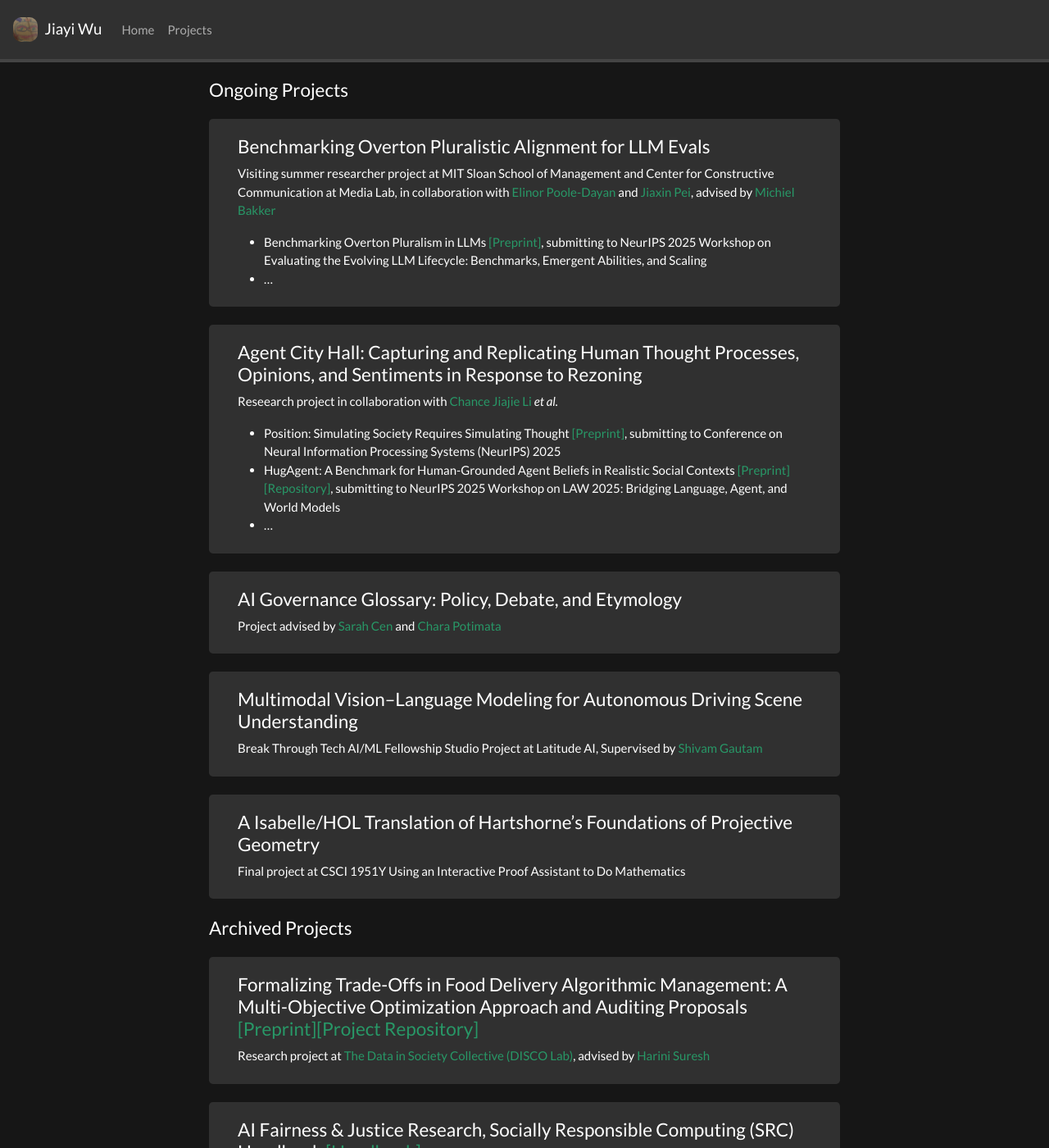
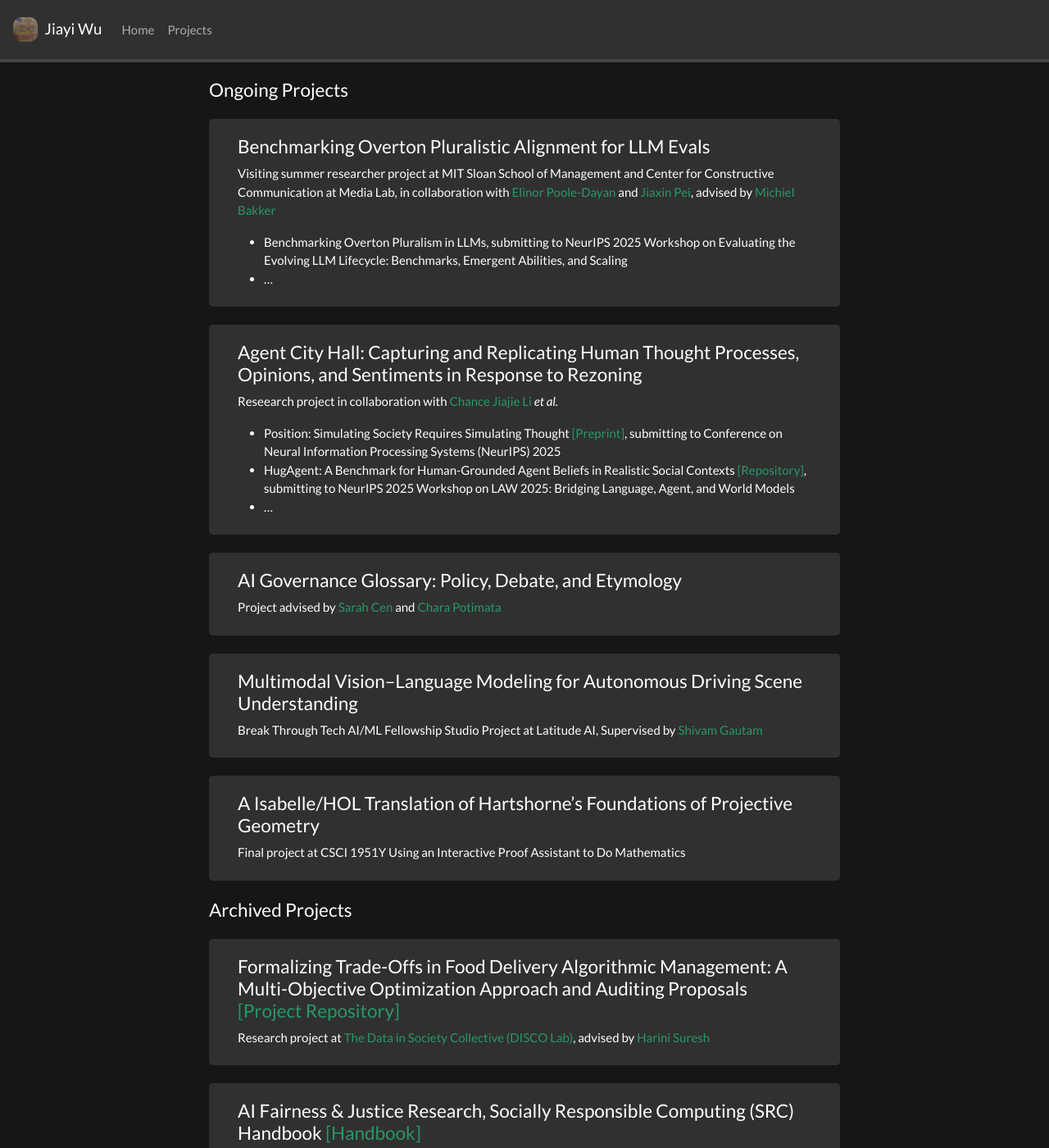
Before and after one commit to jiayiw005/jiayiw005.github.io, a Jekyll site: the page built from _pages/projects.md, in a window 1280 px wide and 1400 px high. Shown: the whole window at 82% size. Built offline with Jekyll 4.4.1, drawn with Linux system fonts in a browser that asks for light colours; nearby versions of some CDN libraries; a style sheet for code colours, icons or effects is not loaded.

Commit message:
link removal

```diff
--- a/_pages/projects.md
+++ b/_pages/projects.md
@@ -38,7 +38,7 @@ iframe {
 
 Visiting summer researcher project at MIT Sloan School of Management and Center for Constructive Communication at Media Lab, in collaboration with [Elinor Poole-Dayan](https://elinorp-d.github.io/) and [Jiaxin Pei](https://jiaxin-pei.github.io/), advised by [Michiel Bakker](https://miba.dev/)
 
-- Benchmarking Overton Pluralism in LLMs [[Preprint]](), submitting to NeurIPS 2025 Workshop on Evaluating the Evolving LLM Lifecycle: Benchmarks, Emergent Abilities, and Scaling
+- Benchmarking Overton Pluralism in LLMs, submitting to NeurIPS 2025 Workshop on Evaluating the Evolving LLM Lifecycle: Benchmarks, Emergent Abilities, and Scaling
 - ...
 </div>
 </div>
@@ -49,7 +49,7 @@ Visiting summer researcher project at MIT Sloan School of Management and Center
 Reseearch project in collaboration with [Chance Jiajie Li](https://2023.cjj.li/about) *et al.*
 
 - Position: Simulating Society Requires Simulating Thought [[Preprint]](https://www.arxiv.org/abs/2506.06958), submitting to Conference on Neural Information Processing Systems (NeurIPS) 2025
-- HugAgent: A Benchmark for Human-Grounded Agent Beliefs in Realistic Social Contexts [[Preprint]]() [[Repository]](https://anonymous.4open.science/r/HugAgent/), submitting to NeurIPS 2025 Workshop on LAW 2025: Bridging Language, Agent, and World Models
+- HugAgent: A Benchmark for Human-Grounded Agent Beliefs in Realistic Social Contexts [[Repository]](https://github.com/jajamoa/HugAgent), submitting to NeurIPS 2025 Workshop on LAW 2025: Bridging Language, Agent, and World Models
 - ...
 </div>
 </div>
@@ -83,7 +83,7 @@ Final project at CSCI 1951Y Using an Interactive Proof Assistant to Do Mathemati
 
 <div class="jumbotron">
 <div class="col-md-12 col-sm-12">
-<h4>Formalizing Trade-Offs in Food Delivery Algorithmic Management: A Multi-Objective Optimization Approach and Auditing Proposals [[Preprint]]()[[Project Repository]](https://github.com/jiayiw005/delivery-alg-simulation)</h4>
+<h4>Formalizing Trade-Offs in Food Delivery Algorithmic Management: A Multi-Objective Optimization Approach and Auditing Proposals [[Project Repository]](https://github.com/jiayiw005/delivery-alg-simulation)</h4>
 
 Research project at [The Data in Society Collective (DISCO Lab)](https://discolab.cs.brown.edu/), advised by [Harini Suresh](https://harinisuresh.com/)
 </div>
```
Also changed, not shown: _pages/home.md (+3 -3 lines).
